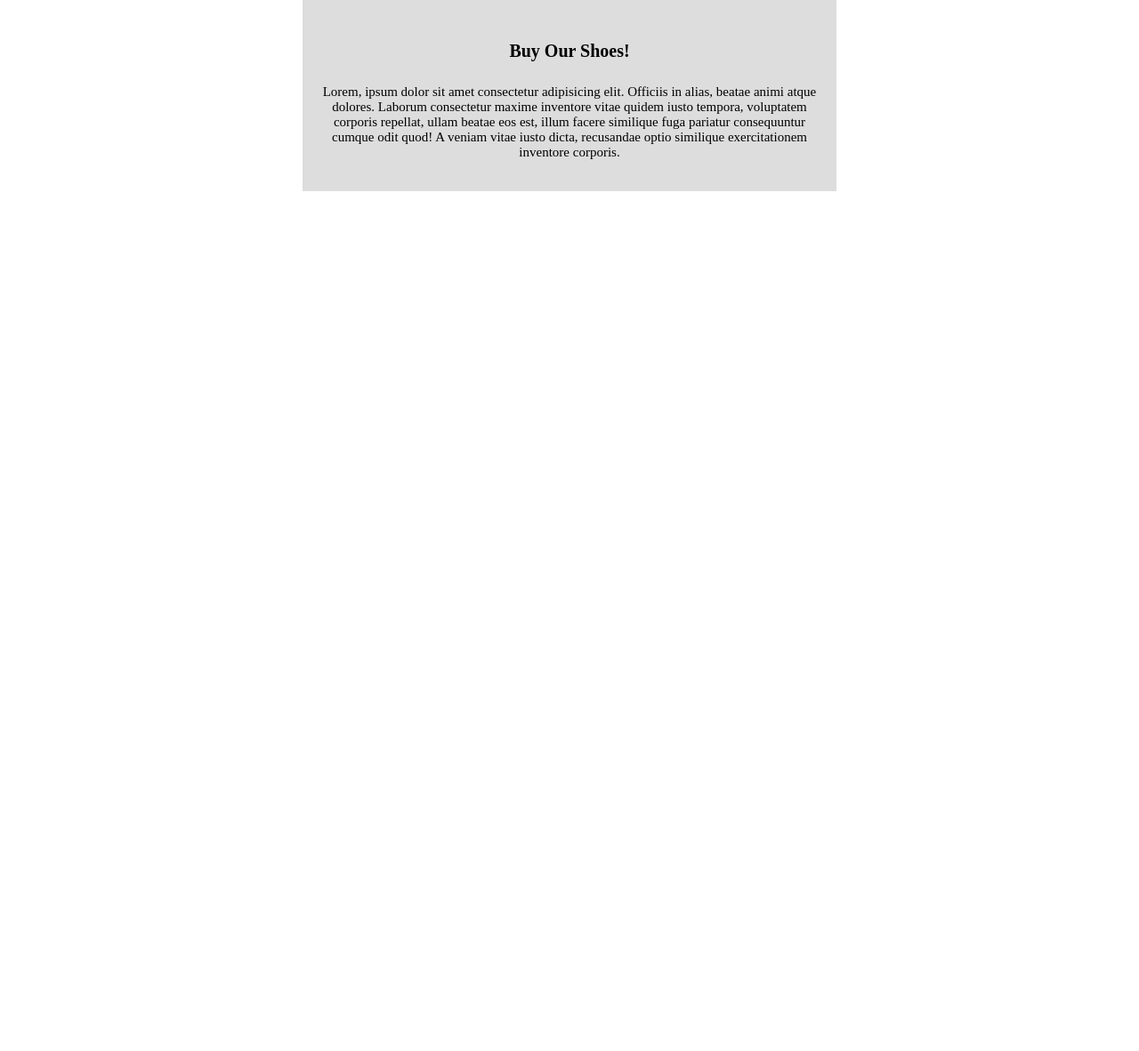
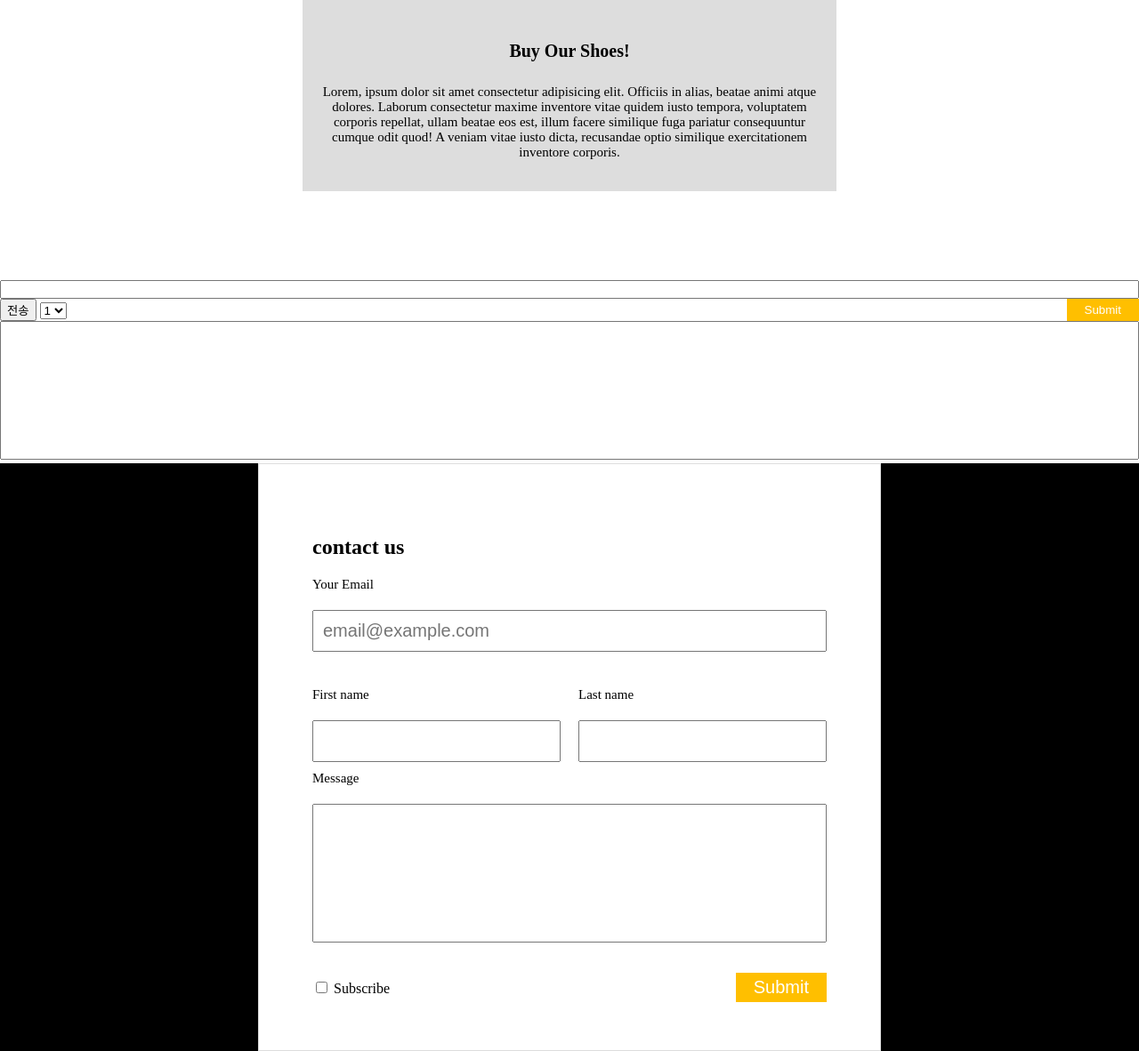
Before and after one commit to juhee067/practice, a PHP site: page /html/04layout2.html in a window 1280 px wide. Shown: the part 635-1817 px from the top of the page at 89% size. Before the commit the page ends 850 px from the top, so only its background shows below. Run offline with PHP 8.4, Linux system fonts and the light colour scheme.

Commit message:
20221109

```diff
--- a/css/main.css
+++ b/css/main.css
@@ -1,4 +1,4 @@
-div {
+* {
   box-sizing: border-box;
 }
 
@@ -202,3 +202,88 @@ body {
 .subBg .subContent {
   font-size: 15px;
 }
+
+/* input */
+.formpt {
+
+  width: 100%;
+  max-width: 700px;
+  margin: 0 auto;
+  border: 1px solid #ddd;
+  padding: 50px;
+}
+
+/* 지정해서 인풋 스타일 지정시
+input[type=email] {
+  padding: 20px;
+  font-size: 20px;
+  border: 2px solid black;
+  border-radius: 5px;
+}*/
+.base {
+  background-color: black;
+}
+
+.formpt {
+  background-color: #fff;
+}
+
+.formpt input {
+  padding: 10px;
+  font-size: 20px;
+  border: 1px solid ddd;
+
+}
+
+.formpt .w100 {
+  padding: 10px;
+}
+
+.formpt .name {
+  width: 50%;
+  float: left;
+  padding: 10px;
+}
+
+input[type=email] {
+
+  width: 100%;
+}
+
+input[type=text] {
+  display: inline-block;
+  width: 100%;
+
+}
+
+.check {
+  margin-top: 30px;
+}
+
+input[type=checkbox] {
+  margin-top: 10px;
+}
+
+input[type=submit] {
+
+  float: right;
+  border: none;
+  background-color: rgb(255, 191, 0);
+  color: #fff;
+  padding: 5px 20px;
+}
+
+.formpt h4 {
+
+  font-size: 15px;
+  font-weight: 300;
+}
+
+.formpt .name {
+  display: inline-block;
+}
+
+textarea {
+  width: 100%;
+  resize: none;
+}
--- a/html/04layout2.html
+++ b/html/04layout2.html
@@ -43,7 +43,54 @@
             recusandae optio similique exercitationem inventore corporis.
         </p>
     </div>
+    <form action="">
+        <input type="text" class="textInput" name="age">
+        <!-- name은 서버개발시 필요하다 -->
+        <input type="submit">
+        <button type="submit">전송</button>
+        <!-- 전송버튼은 두가지 -->
+        <select>
+            <option>1</option>
+            <option>2</option>
+            <option>3</option>
+        </select>
+        <textarea name="" id="" cols="30" rows="10"></textarea>
+        <!-- <input type="password">
+        <input type="email">
+        <input type="date">
+        <input type="checkbox">
+        <input type="radio"> -->
+    </form>
+    <div class="base">
+        <div class="formpt">
+            <form action="">
+                <div class="w100">
+                    <h2>contact us</h2>
+                    <h4>Your Email</h4>
+                    <input type="email" placeholder="email@example.com">
+                </div>
+                <div class="name">
+                    <h4>First name</h4>
+                    <input type="text">
+                </div>
+                <div class="name">
+                    <h4>Last name</h4>
+                    <input type="text">
+                </div>
+                <div class="w100">
+                    <h4>Message</h4>
+                    <textarea name="" id="" cols="30" rows="10"></textarea>
+                    <div class="check">
+                        <input type="checkbox">
+                        <label for="Subscribe">Subscribe</label>
+                        <input type="submit">
+                    </div>
+                </div>
 
+            </form>
+        </div>
+
+    </div>
 </body>
 
 </html>
```
Also changed, not shown: javascript/detail.html (added, +39 -0 lines), javascript/js/tab.js (added, +13 -0 lines), javascript/main.css (+43 -0 lines), react/blog/src/App.css (+10 -0 lines), react/blog/src/App.js (+12 -1 lines).
